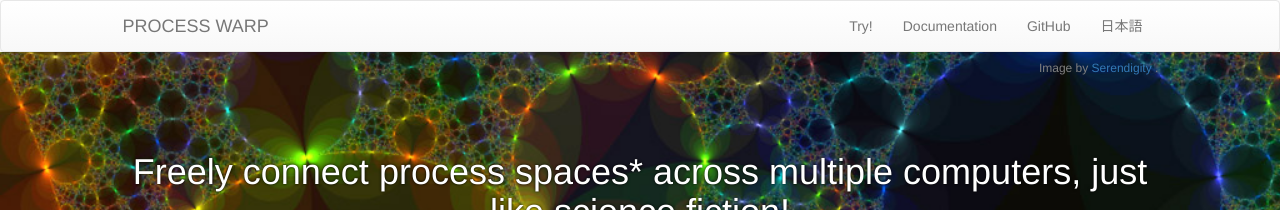
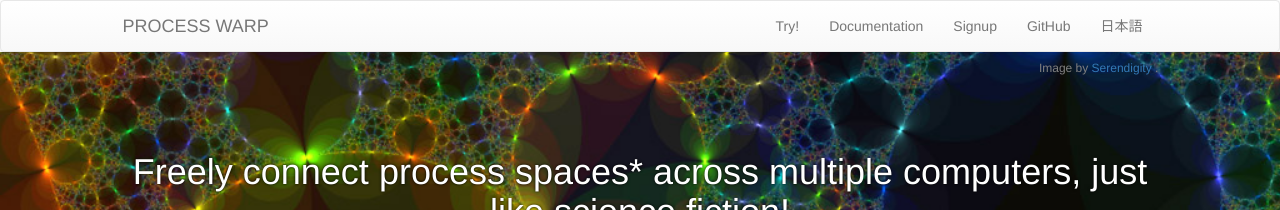
Before and after one commit to processwarp/processwarp.github.io, a Jekyll site: the page built from en/index.html, in a window 1280 px wide. Shown: the top 210 px of the page. Built offline with Jekyll 4.4.1, drawn with Linux system fonts in a browser that asks for light colours; nearby versions of some CDN libraries.

Commit message:
link to signup page

```diff
--- a/_includes/header.html
+++ b/_includes/header.html
@@ -18,6 +18,7 @@
 	<ul class="nav navbar-nav navbar-right">
 	  <li><a class="page-link" href="{{ site.baseurl }}/{{ page.lang }}/try/">Try!</a></li>
 	  <li><a class="page-link" href="{{ site.baseurl }}/{{ page.lang }}/docs/">Documentation</a></li>
+          <li><a class="page-link" href="https://prev.processwarp.org/signup_{{ page.lang }}.html">Signup</a></li>
 	  <li><a class="page-link" href="https://github.com/{{ site.github_account }}">GitHub</a></li>
 	  {% if page.lang == "ja" %}
 	  <li><a class="page-link" href="/en/">English</a></li>
```
